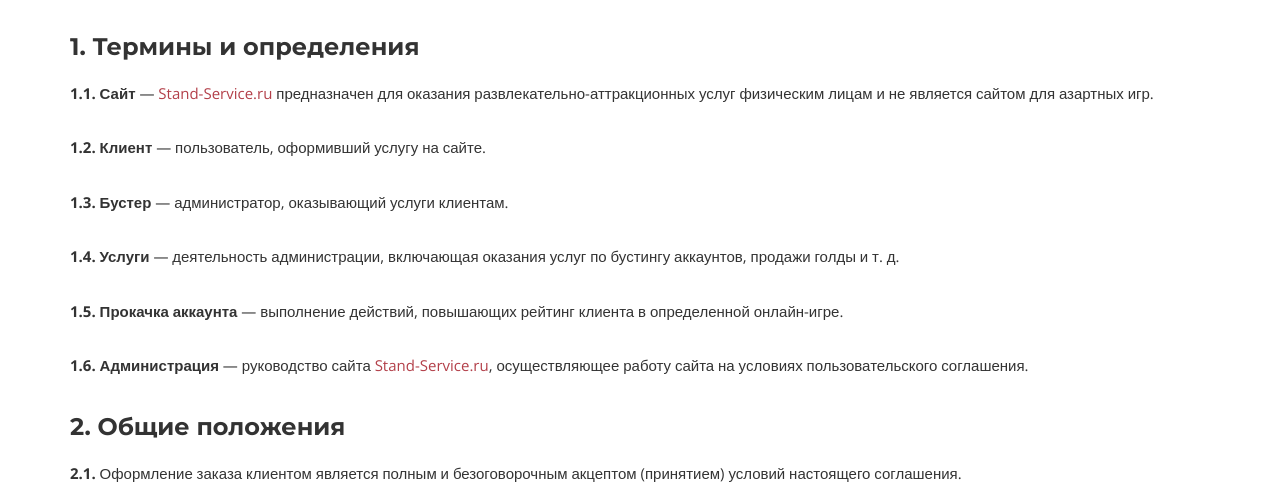
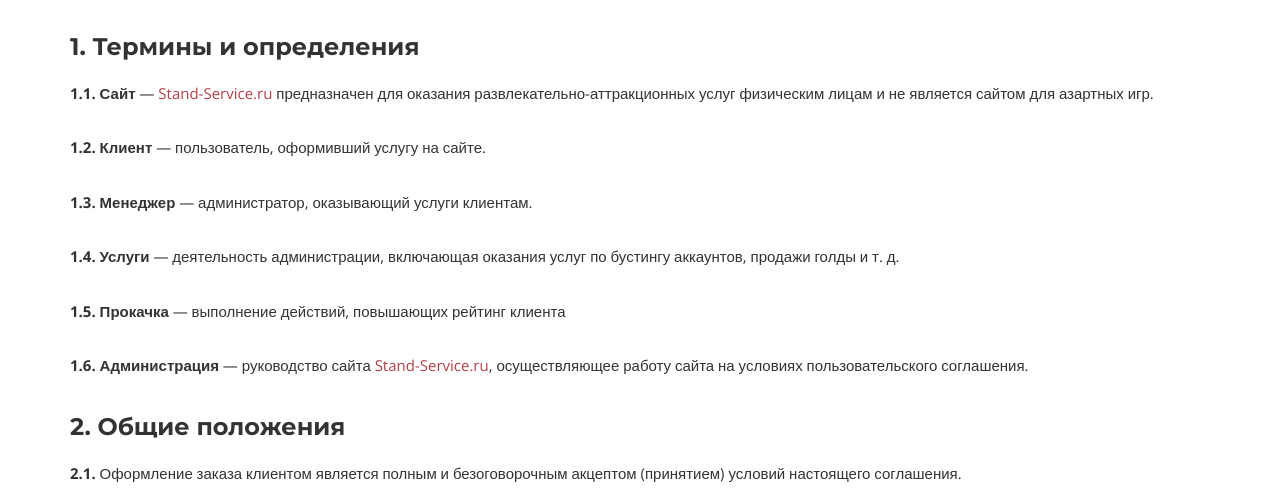
Before and after one commit to Frozerm/stay-home, a plain HTML site: page agreement.html in a window 1280 px wide. Shown: the part 296-800 px from the top of the page. Drawn offline with nearby package versions, Linux system fonts and the light colour scheme; some packages are replaced by stand-ins of ours; a script that the page names is missing; a web font is replaced by a local one.

Commit message:
Add files via upload

```diff
--- a/agreement.html
+++ b/agreement.html
@@ -54,11 +54,10 @@
                             развлекательно-аттракционных услуг физическим лицам и не является сайтом для азартных игр.
                         </p>
                         <p><b>1.2. Клиент</b> — пользователь, оформивший услугу на сайте.</p>
-                        <p><b>1.3. Бустер</b> — администратор, оказывающий услуги клиентам.</p>
+                        <p><b>1.3. Менеджер</b> — администратор, оказывающий услуги клиентам.</p>
                         <p><b>1.4. Услуги</b> — деятельность администрации, включающая оказания услуг по бустингу
                             аккаунтов, продажи голды и т. д.</p>
-                        <p><b>1.5. Прокачка аккаунта</b> — выполнение действий, повышающих рейтинг клиента в
-                            определенной онлайн-игре.</p>
+                        <p><b>1.5. Прокачка</b> — выполнение действий, повышающих рейтинг клиента</p>
                         <p><b>1.6. Администрация</b> — руководство сайта <a href="index.html">Stand-Service.ru</a>,
                             осуществляющее работу сайта на условиях пользовательского соглашения.</p>
                         <h3 class="subtitle"><b>2. Общие положения</b></h3>
```
